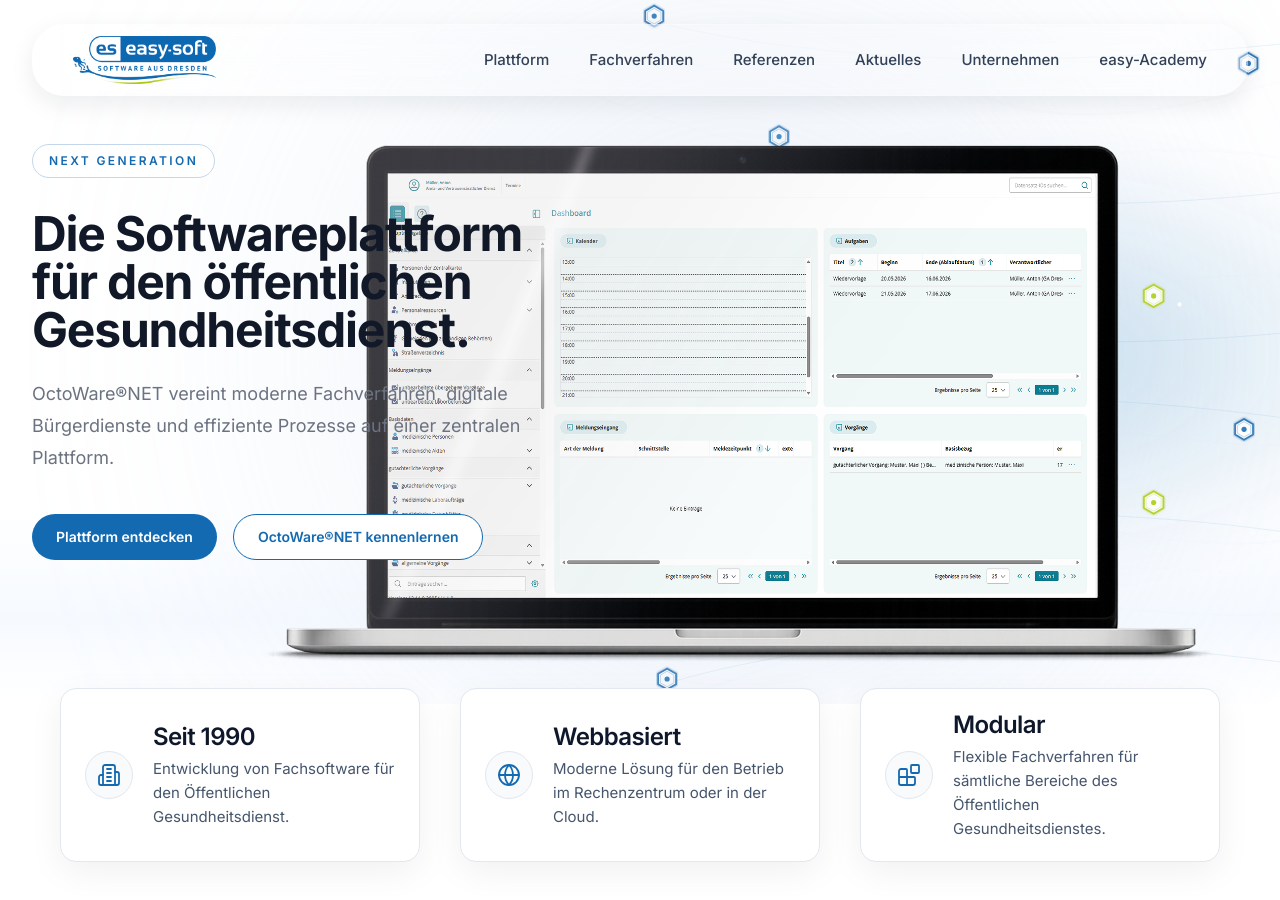
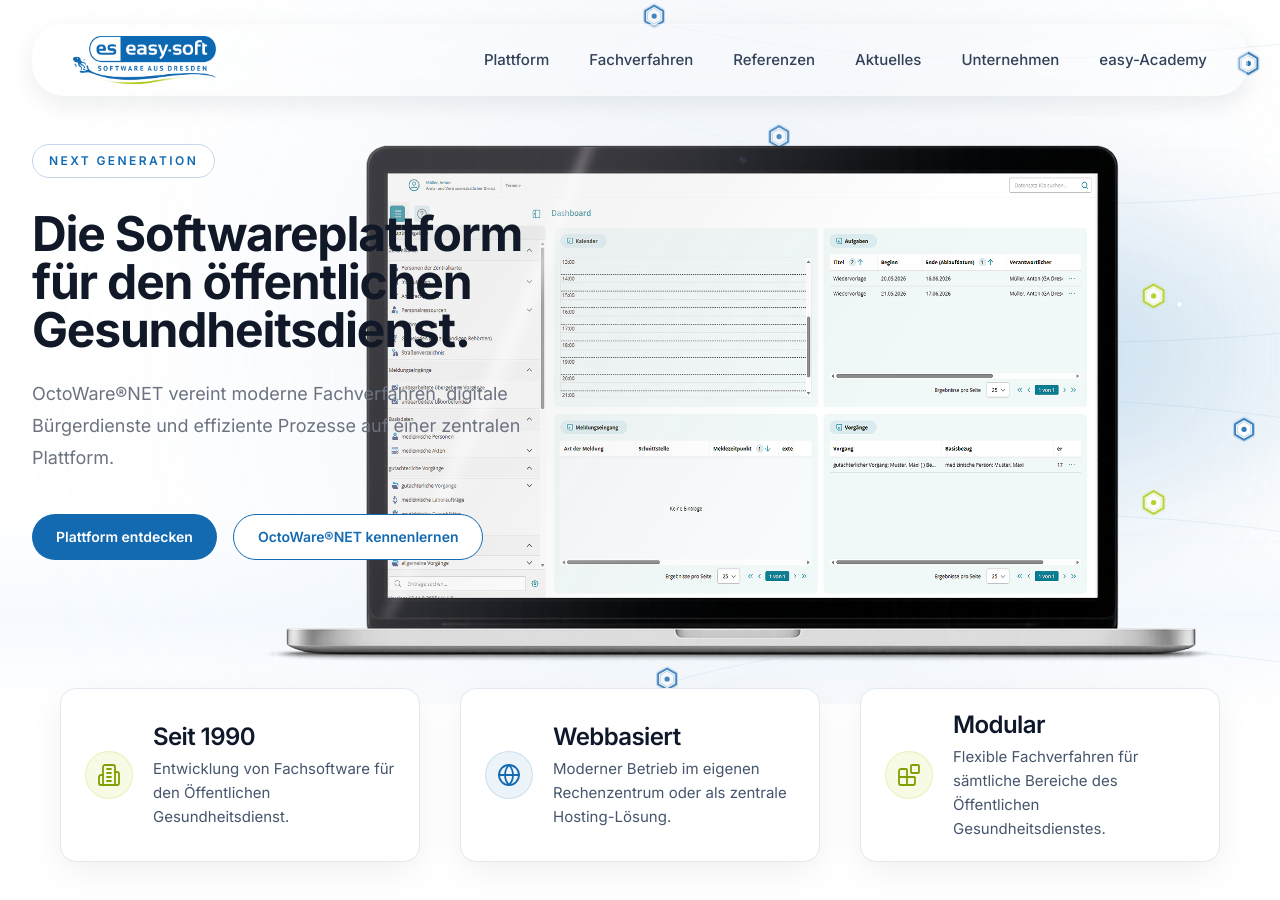
Before and after one commit to weblogger117-art/octoware-website, a Next.js app: page / in a window 1280 px wide. Shown: the top 900 px of the page. Built offline with nearby package versions, Linux system fonts and the light colour scheme.

Commit message:
Update Highlights.tsx

```diff
--- a/components/sections/Highlights.tsx
+++ b/components/sections/Highlights.tsx
@@ -27,18 +27,21 @@ export function Highlights() {
       >
         <StatCard
   icon={Building2}
+  iconClassName="bg-[#adce00]/10 text-[#7FA000] border-[#adce00]/20"
   value="Seit 1990"
   label="Entwicklung von Fachsoftware für den Öffentlichen Gesundheitsdienst."
 />
 
         <StatCard
   icon={Globe}
+  iconClassName="bg-[#146ab1]/8 text-[#146ab1] border-[#146ab1]/15"
   value="Webbasiert"
-          label="Moderne Lösung für den Betrieb im Rechenzentrum oder in der Cloud."
+  label="Moderner Betrieb im eigenen Rechenzentrum oder als zentrale Hosting-Lösung."
 />
 
         <StatCard
   icon={Blocks}
+  iconClassName="bg-[#adce00]/10 text-[#7FA000] border-[#adce00]/20"
   value="Modular"
   label="Flexible Fachverfahren für sämtliche Bereiche des Öffentlichen Gesundheitsdienstes."
 />
```
Lines whose indentation alone changed are shown as unchanged.
